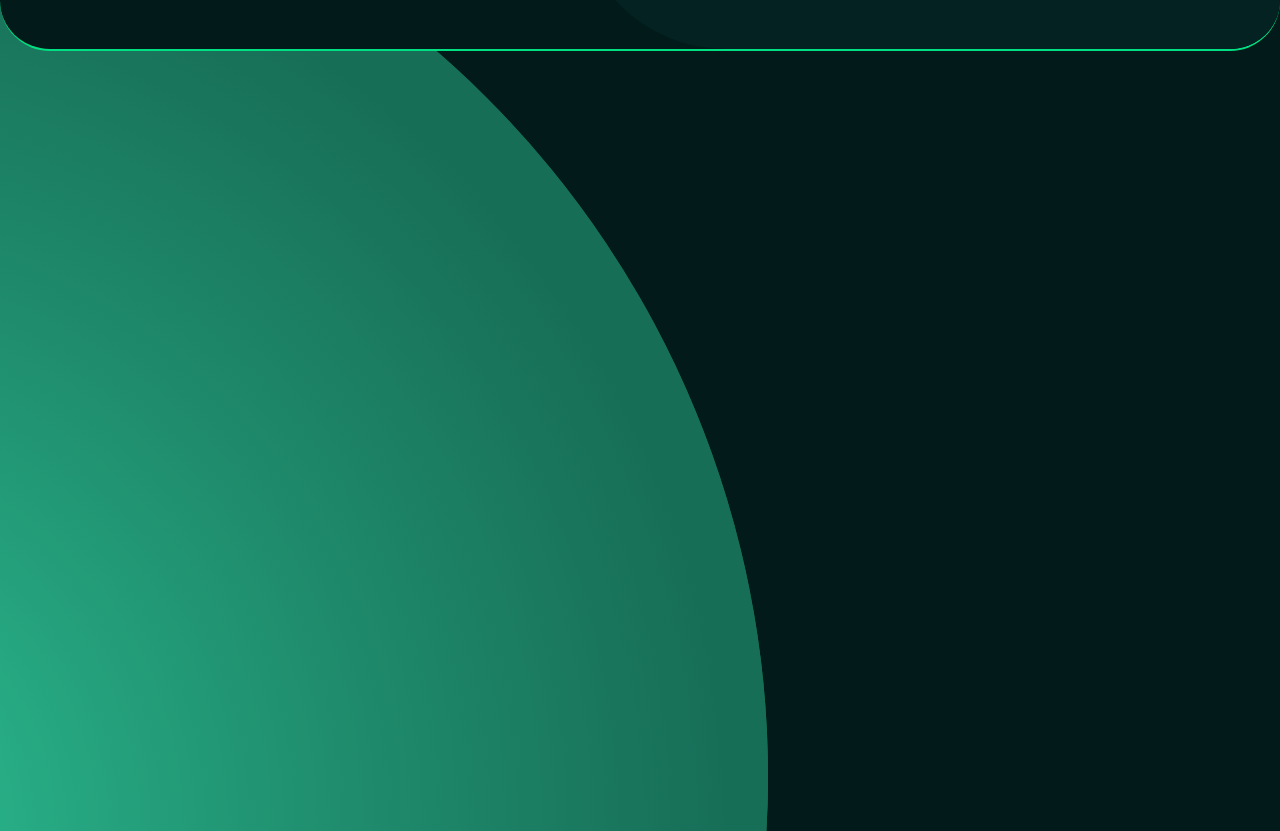
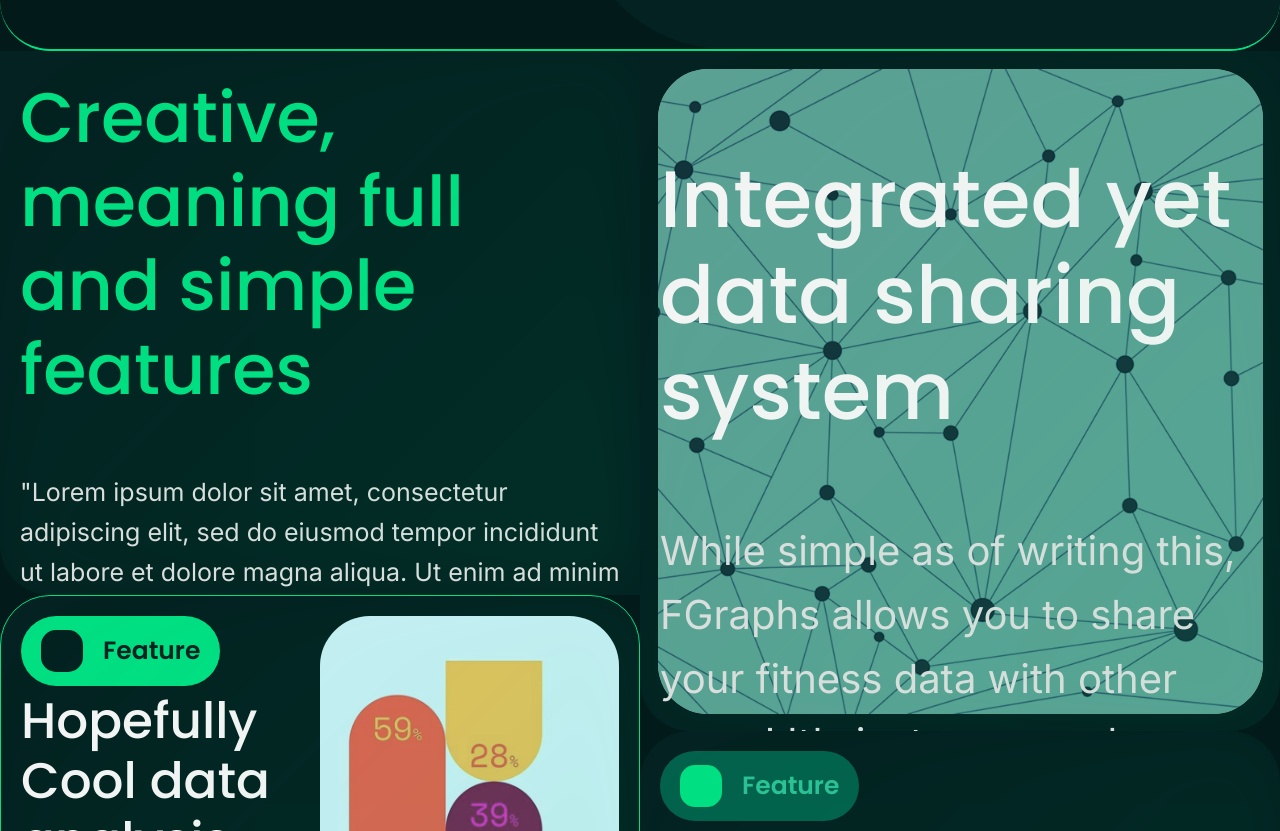
Before and after one commit to TheHeartstriker/FitnessApp, a React (Vite) app in the folder FitnessApp/: page / in a window 1280 px wide. Shown: the part 1229-2060 px from the top of the page. Built offline with nearby package versions, Linux system fonts and the light colour scheme; no server answers.

Commit message:
Rough new featured page
Still needs polish otherwise its fine.

```diff
--- a/FitnessApp/src/components/landing/featuredCard.jsx
+++ b/FitnessApp/src/components/landing/featuredCard.jsx
@@ -1,18 +1,31 @@
 import React from "react";
 
 export const FeaturedCard = React.forwardRef((props, ref) => {
-  const { imageSrc, imageAlt, headerText, bodyText, pillClass, sideClass } =
-    props;
+  const {
+    imageSrc,
+    imageAlt,
+    headerText,
+    bodyText,
+    pillClass,
+    sideClass,
+    pill,
+  } = props;
   return (
     <div className={`featured-card featured-card--${sideClass}`} ref={ref}>
-      <div className="featured-card-image">
+      {imageSrc && (
+        <div
+          className={`featured-card-image featured-card-image--${sideClass}`}
+        >
           <img src={imageSrc} alt={imageAlt} />
         </div>
+      )}
       <div className="featured-card-text">
+        {pill && (
           <div className={`featured-card-text-pill ${pillClass}`}>
             <span></span>
             <h3>Feature</h3>
           </div>
+        )}
         <h4>{headerText}</h4>
         <p>{bodyText}</p>
       </div>
--- a/FitnessApp/src/pages/landing/featured/featured.css
+++ b/FitnessApp/src/pages/landing/featured/featured.css
@@ -1,3 +1,6 @@
+/*  */
+/* Main parents */
+/*  */
 .featured-section {
   height: 170vh;
   width: 100%;
@@ -6,8 +9,20 @@
   display: flex;
   justify-content: center;
   align-items: center;
-  flex-direction: column;
+  flex-direction: row;
   border-radius: 0 0 50px 50px;
+}
+
+.featured-section-leftside {
+  position: relative;
+  width: 100%;
+  height: 100%;
+}
+
+.featured-section-rightside {
+  position: relative;
+  width: 100%;
+  height: 100%;
 }
 
 .featured-section svg {
@@ -20,26 +35,25 @@
   object-fit: cover;
   z-index: 5;
 }
-
-/* Card */
+/*  */
+/* Cards */
+/*  */
+/* Featured Cards left side small */
 .featured-card {
   display: flex;
   justify-content: center;
   align-items: center;
   flex-direction: row;
-  width: 55rem;
-  min-height: 25rem;
+  width: auto;
+  height: 30%;
   background-color: var(--color-4);
   padding: var(--space-2);
-  margin: var(--space-3);
-  gap: var(--space-2);
   border: 1px solid var(--color-1);
   border-radius: 50px;
   z-index: 5;
   position: relative;
   overflow: hidden;
 }
-/* For the glowing hover effect */
 .featured-card::before {
   content: "";
   position: absolute;
@@ -69,12 +83,63 @@
   pointer-events: none;
   z-index: 10;
 }
-
-/* Right card */
+/* Basic featured card but reversed */
 .featured-card--right {
   flex-direction: row-reverse;
 }
-/* Card internals Image area */
+/* Introduction variant */
+.featured-card--introduction {
+  width: 100%;
+  height: 40%;
+  border: none;
+  border-radius: 0px;
+  border-bottom-left-radius: 50px;
+  background-color: var(--color-4);
+}
+
+.featured-card.featured-card--introduction h4 {
+  color: var(--color-1);
+  font-size: 3.5rem;
+  width: 80%;
+  margin-bottom: var(--space-6);
+}
+/* Large featured card variant */
+.featured-card--big {
+  width: 100%;
+  height: 50%;
+  border: none;
+  background-color: var(--color-4);
+  border-radius: 0px;
+  border-bottom-left-radius: 50px;
+  border-bottom-right-radius: 50px;
+}
+
+.featured-card--big:nth-child(even) {
+  border-radius: 50px;
+}
+
+.featured-card.featured-card--big h4 {
+  font-size: 4rem;
+  margin: var(--space-7) 0;
+}
+
+.featured-card.featured-card--big p {
+  font-size: 2rem;
+}
+
+.featured-card--big .featured-card-image {
+  position: absolute;
+  border-radius: 50px;
+  width: calc(100% - 2 * var(--space-2) + 5px);
+  height: calc(100% - 2 * var(--space-2) + 5px);
+}
+
+.featured-card--big .featured-card-image::before {
+  background-color: var(--color-3);
+  opacity: 0.6;
+  mix-blend-mode: multiply;
+}
+
 .featured-card-image {
   flex: 1;
   height: 100%;
@@ -117,8 +182,6 @@
   height: 100%;
 }
 
-/* Main text */
-
 .featured-card-text h4 {
   margin: 0;
   font-weight: 500;
@@ -126,12 +189,14 @@
   margin: var(--space-0) 0;
   width: 70%;
   color: var(--white-1);
+  z-index: 10;
 }
 
 .featured-card-text p {
   margin: 0;
   font-size: 1.25rem;
   color: var(--white-2);
+  z-index: 10;
 }
 
 /* Featured pills */
@@ -146,27 +211,6 @@
   align-items: center;
   border-radius: 50px;
   transition: filter 0.5s ease-in-out;
-}
-.featured-card-text-pill::before {
-  content: "";
-  position: absolute;
-  top: 0;
-  left: 0;
-  width: 100%;
-  height: 100%;
-  border-radius: 50px;
-  background: linear-gradient(
-    to right,
-    transparent,
-    var(--opacity-c2-light)
-  ); /* Adjust color/opacity as needed */
-  opacity: 0;
-  transition: opacity 0.5s ease-in-out;
-  z-index: 1;
-}
-
-.featured-card-text-pill:hover::before {
-  opacity: 1;
 }
 
 .featured-card-text-pill h3 {
@@ -185,7 +229,6 @@
   border-radius: 15px;
   background-color: var(--color-1);
 }
-/* Second pill */
 .featured-card-text-pill--second {
   background-color: var(--color-1);
 }
@@ -198,17 +241,12 @@
   background-color: var(--color-4);
 }
 
-/* Third pill */
 .featured-card-text-pill--third {
   background-color: var(--color-2);
 }
 
 .featured-card-text-pill--third:before {
-  background: linear-gradient(
-    to right,
-    transparent,
-    var(--opacity-c1-light)
-  ); /* Adjust color/opacity as needed */
+  background: linear-gradient(to right, transparent, var(--opacity-c1-light));
 }
 
 .featured-card-text-pill--third h3 {
@@ -220,14 +258,6 @@
 }
 
 @media (max-width: 1500px) {
-  /* Decrease by 10% */
-  .featured-card {
-    width: 49.5rem;
-    min-height: 25.5rem;
-  }
-  .featured-section {
-    height: 181.5vh;
-  }
   .featured-card-text h4 {
     width: 100%;
   }
@@ -237,11 +267,6 @@
   .featured-section svg {
     width: 175%;
     height: 175%;
-  }
-
-  .featured-card {
-    width: 90%;
-    padding: var(--space-2);
   }
 }
 
--- a/FitnessApp/src/pages/landing/featured/featured.jsx
+++ b/FitnessApp/src/pages/landing/featured/featured.jsx
@@ -6,7 +6,7 @@ import landingGraphs from "@/assets/landing/graphs.png";
 import designImg from "@/assets/landing/design.png";
 import { useEffect, useRef } from "react";
 import { simpleHoverGlow, animateCard } from "./cardEffects";
-import { sharingText, analyisText, designText } from "./text.js";
+import { sharingText, analyisText, designText, testLorem } from "./text.js";
 
 function Featured() {
   const cardRef1 = useRef(null);
@@ -14,61 +14,56 @@ function Featured() {
   const cardRef3 = useRef(null);
   const cardRefs = [cardRef1, cardRef2, cardRef3];
   const prevWindowWidth = useRef(window.innerWidth);
-  function onScrollAnimation() {
-    let from, to;
-    if (window.innerWidth < 1300) {
-      from = "20%";
-      to = "0%";
-    } else {
-      from = "40%";
-      to = "17.5%";
-    }
-    const leftCards = document.getElementsByClassName("featured-card--left");
-    const rightCards = document.getElementsByClassName("featured-card--right");
-    animateCard(leftCards[0], "left", from, to);
-    animateCard(rightCards[0], "right", from, to);
-    animateCard(leftCards[1], "left", from, to);
-  }
+  // function onScrollAnimation() {
+  //   let from, to;
+  //   if (window.innerWidth < 1300) {
+  //     from = "20%";
+  //     to = "0%";
+  //   } else {
+  //     from = "40%";
+  //     to = "17.5%";
+  //   }
+  //   const leftCards = document.getElementsByClassName("featured-card--left");
+  //   const rightCards = document.getElementsByClassName("featured-card--right");
+  //   animateCard(leftCards[0], "left", from, to);
+  //   animateCard(rightCards[0], "right", from, to);
+  //   animateCard(leftCards[1], "left", from, to);
+  // }
 
-  useEffect(() => {
-    onScrollAnimation();
-  }, []);
+  // useEffect(() => {
+  //   onScrollAnimation();
+  // }, []);
 
-  useEffect(() => {
-    function handleResize() {
-      const currentWidth = window.innerWidth;
-      const prevWidth = prevWindowWidth.current;
-      if (
-        (prevWidth < 1000 && currentWidth >= 1000) ||
-        (prevWidth >= 1000 && currentWidth < 1000)
-      ) {
-        onScrollAnimation();
-      }
-      prevWindowWidth.current = currentWidth;
-    }
-    window.addEventListener("resize", handleResize);
-    return () => window.removeEventListener("resize", handleResize);
-  }, []);
+  // useEffect(() => {
+  //   function handleResize() {
+  //     const currentWidth = window.innerWidth;
+  //     const prevWidth = prevWindowWidth.current;
+  //     if (
+  //       (prevWidth < 1000 && currentWidth >= 1000) ||
+  //       (prevWidth >= 1000 && currentWidth < 1000)
+  //     ) {
+  //       onScrollAnimation();
+  //     }
+  //     prevWindowWidth.current = currentWidth;
+  //   }
+  //   window.addEventListener("resize", handleResize);
+  //   return () => window.removeEventListener("resize", handleResize);
+  // }, []);
 
   return (
     <section
       className="featured-section"
       onMouseMove={(e) => simpleHoverGlow(e, cardRefs)}
     >
-      <Ellipse />
-      {/* Card one share */}
-
+      {/* <Ellipse /> */}
+      <div className="featured-section-leftside">
         <FeaturedCard
-        imageSrc={connectionImg}
-        imageAlt="Sharing Image"
-        headerText="Custom data sharing system"
-        bodyText={sharingText}
+          headerText="Creative, meaning full and simple features"
+          bodyText={testLorem}
           pillClass=""
-        sideClass="left"
+          sideClass="introduction"
           ref={cardRef1}
         />
-      {/* Card two data analysis */}
-
         <FeaturedCard
           imageSrc={landingGraphs}
           imageAlt="Analytics Image"
@@ -77,8 +72,8 @@ function Featured() {
           pillClass="featured-card-text-pill--second"
           sideClass="right"
           ref={cardRef2}
+          pill={true}
         />
-      {/* Card three design tools */}
         <FeaturedCard
           imageSrc={designImg}
           imageAlt="Design Image"
@@ -87,7 +82,29 @@ function Featured() {
           pillClass="featured-card-text-pill--third"
           sideClass="left"
           ref={cardRef3}
+          pill={true}
         />
+      </div>
+      <div className="featured-section-rightside">
+        <FeaturedCard
+          imageSrc={connectionImg}
+          imageAlt="Sharing Image"
+          headerText="Integrated yet data sharing system"
+          bodyText={sharingText}
+          pillClass=""
+          sideClass="big"
+          ref={cardRef1}
+        />
+        <FeaturedCard
+          headerText="Custom data sharing system"
+          bodyText={sharingText}
+          pillClass=""
+          sideClass="big"
+          ref={cardRef1}
+          pill={true}
+        />
+      </div>
+      {/* Card two data analysis */}
     </section>
   );
 }
--- a/FitnessApp/src/pages/landing/featured/text.js
+++ b/FitnessApp/src/pages/landing/featured/text.js
@@ -6,3 +6,7 @@ Such as resting heart rate, weight, and time spent in workout zones.`;
 
 export const designText = `FGraphs is a custom built fitness tracking app by me! Kaden Wildauer. Apart from my portfolio site, currently it is one of my
 most updated sites. With a focus on clean design, creativity and usability. Along with the other boring programmer stuff!`;
+
+export const testLorem = `
+"Lorem ipsum dolor sit amet, consectetur adipiscing elit, sed do eiusmod tempor incididunt ut labore et dolore magna aliqua. Ut enim ad minim veniam, quis nostrud exercitation ullamco laboris nisi ut aliquip ex ea commodo consequat. Duis aute irure dolor in reprehenderit in voluptate velit esse cillum dolore eu fugiat nulla pariatur. Excepteur sint occaecat cupidatat non proident, sunt in culpa qui officia deserunt mollit anim id est laborum."
+`;
```
Lines whose indentation alone changed are shown as unchanged.
